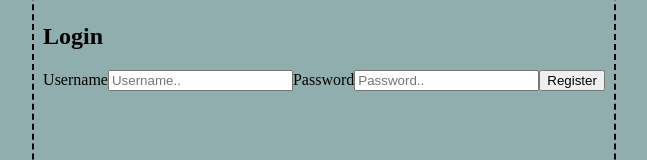
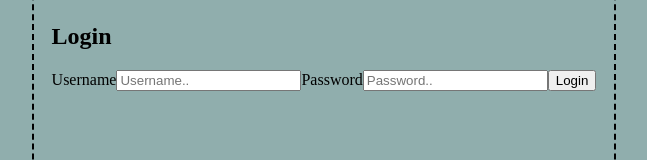
Before and after one commit to mbergq/login-page, a React (Vite) app in the folder frontend/: page /auth/login in a window 1280 px wide. Shown: the part 361-521 px from the top of the page, without its empty margins (316-963 px from the left). Built offline with nearby package versions, Linux system fonts and the light colour scheme.

Commit message:
simple if statement to check for login / register

```diff
--- a/frontend/src/components/Register.tsx
+++ b/frontend/src/components/Register.tsx
@@ -28,8 +28,12 @@ function Register() {
               password: values.password,
             })
             .then(function (response) {
-              //if params = register / login, response.data.token
-              console.log(response.data);
+              if (response.data.token !== undefined) {
+                const token = response.data.token;
+                console.log(token);
+              } else {
+                console.log("Registered successfully");
+              }
             })
             .catch(function (error) {
               console.log(error);
@@ -44,7 +48,9 @@ function Register() {
           <label htmlFor="password">Password</label>
           <Field id="password" name="password" placeholder="Password.." />
 
-          <button type="submit">Register</button>
+          <button type="submit">
+            {id?.charAt(0).toUpperCase() + id!.slice(1)}
+          </button>
         </Form>
       </Formik>
     </div>
```
